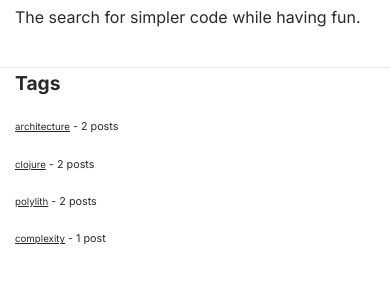
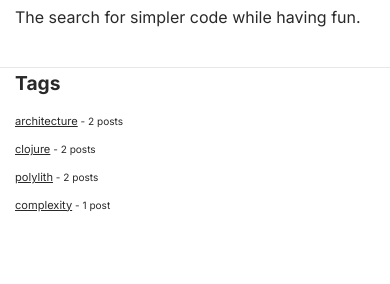
Before and after one commit to tengstrand/blog, a plain HTML site: page tags/index.html in a window 390 px wide. Shown: the part 218-502 px from the top of the page. Drawn offline with nearby package versions, Linux system fonts and the light colour scheme.

Commit message:
Try changing the size of the text after the link on the Tags page

```diff
--- a/atom.xml
+++ b/atom.xml
@@ -3,7 +3,7 @@
   <title>Tengstrand's Blog</title>
   <link href="https://tengstrand.github.io/blog/atom.xml" rel="self"/>
   <link href="https://tengstrand.github.io/blog/"/>
-  <updated>2025-12-06T19:31:58+00:00</updated>
+  <updated>2025-12-06T19:38:38+00:00</updated>
   <id>https://tengstrand.github.io/blog/</id>
   <author>
     <name>Joakim Tengstrand</name>
--- a/planetclojure.xml
+++ b/planetclojure.xml
@@ -3,7 +3,7 @@
   <title>Tengstrand's Blog</title>
   <link href="https://tengstrand.github.io/blog/atom.xml" rel="self"/>
   <link href="https://tengstrand.github.io/blog/"/>
-  <updated>2025-12-06T19:31:58+00:00</updated>
+  <updated>2025-12-06T19:38:38+00:00</updated>
   <id>https://tengstrand.github.io/blog/</id>
   <author>
     <name>Joakim Tengstrand</name>
--- a/style.css
+++ b/style.css
@@ -130,12 +130,12 @@ p {
     font-size: 0.9em !important;
   }
 
-  .tags-page ul.index li span {
-    font-size: 0.75em !important;
+  .tags-page ul.index li {
+    font-size: 0.7em !important;
   }
 
   .tags-page ul.index li span a {
-    font-size: 0.9em !important;
+    font-size: 1.1em !important;
     display: inline-block;
   }
 }
```
